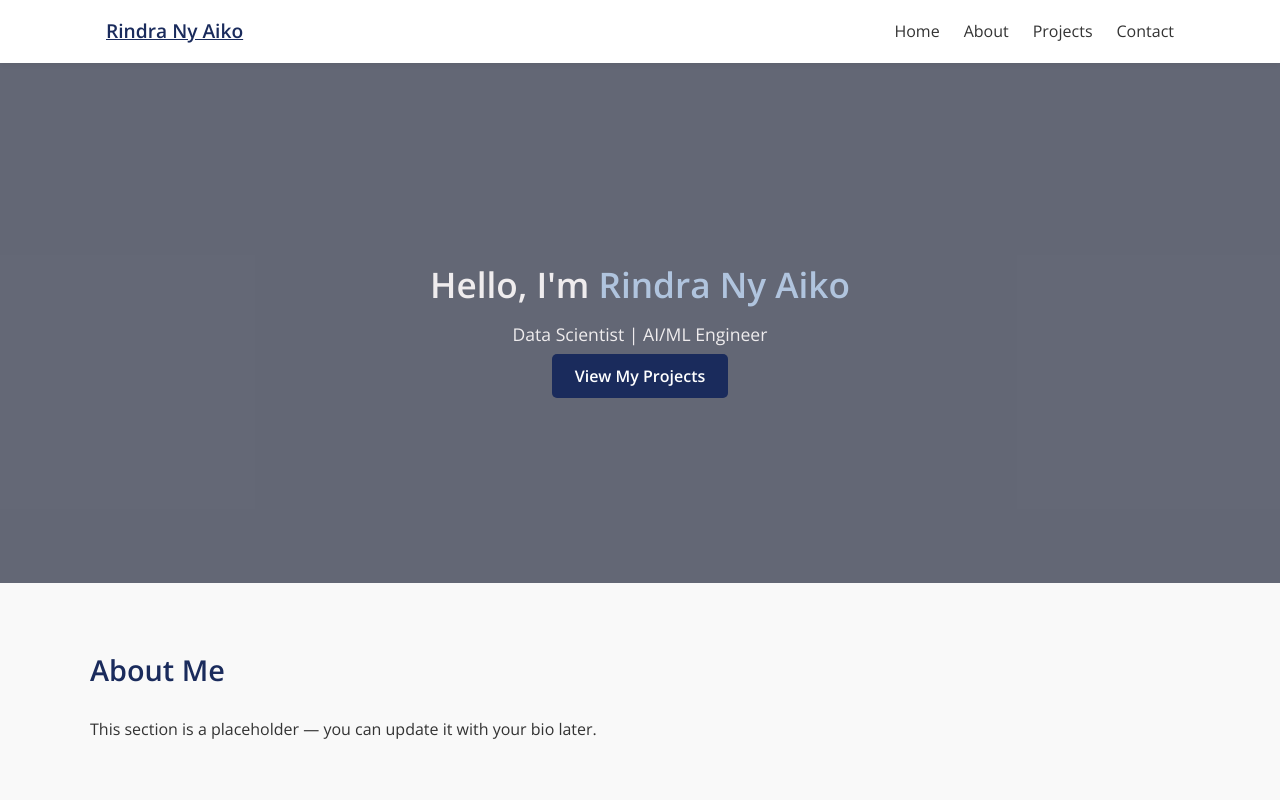
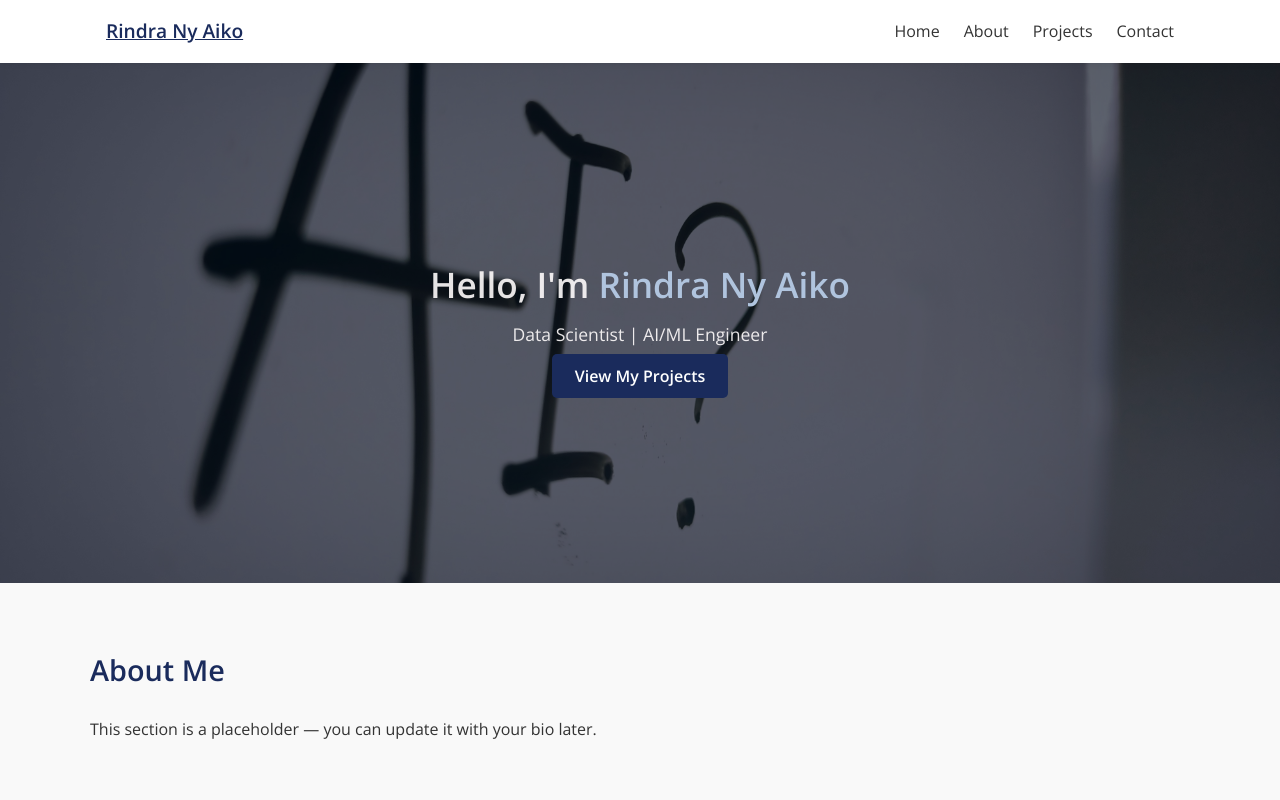
Before and after one commit to randrianyaiko/rindra-portfolio, a plain HTML site: page index.html in a window 1280 px wide. Shown: the top 800 px of the page. Drawn offline with nearby package versions, Linux system fonts and the light colour scheme; the site is published under a folder, as on GitHub Pages, so addresses that start at the root find nothing.

Commit message:
fix hero

```diff
--- a/assets/css/style.css
+++ b/assets/css/style.css
@@ -59,7 +59,7 @@ body {
 
 /* Hero Section */
 .hero {
-  background: url('/assets/img/hero.jpg') no-repeat center center/cover;
+  background: url('../img/hero.jpg') no-repeat center center/cover;
   height: 65vh;
   display: flex;
   align-items: center;
```
